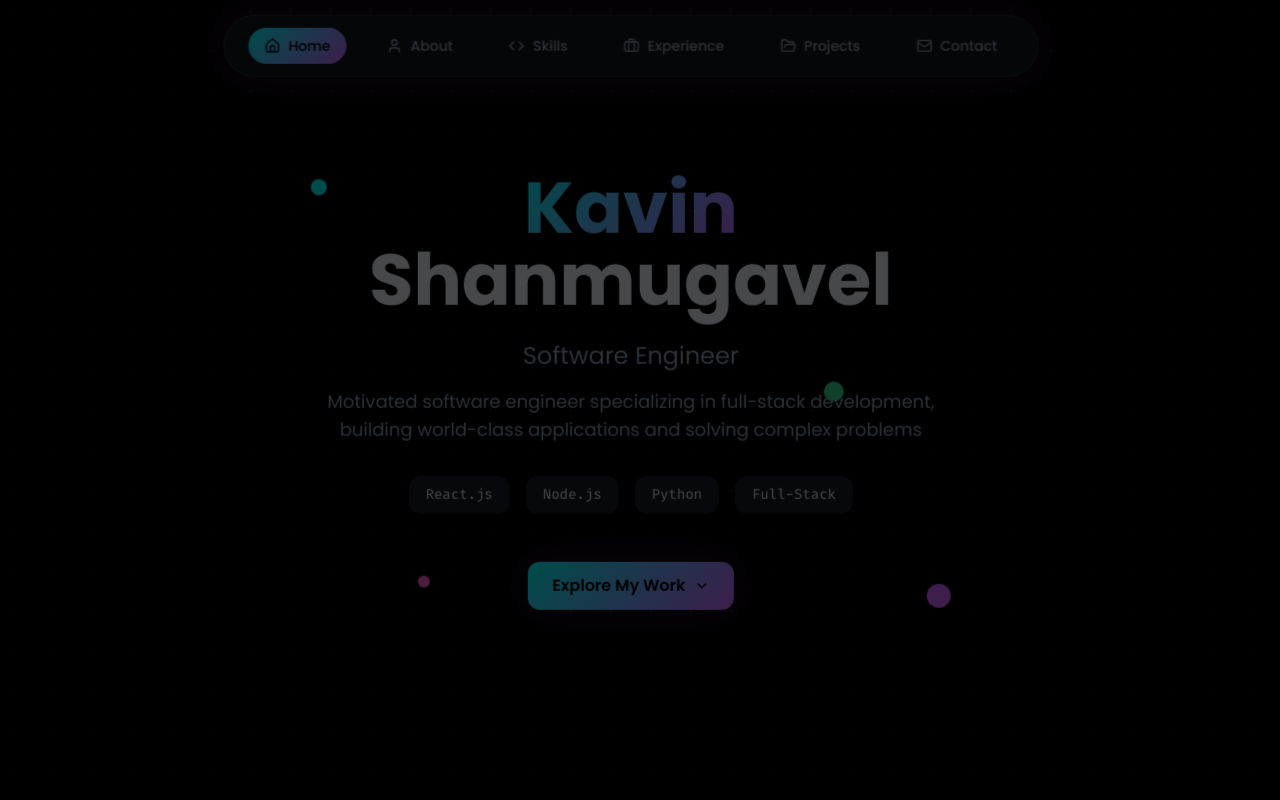
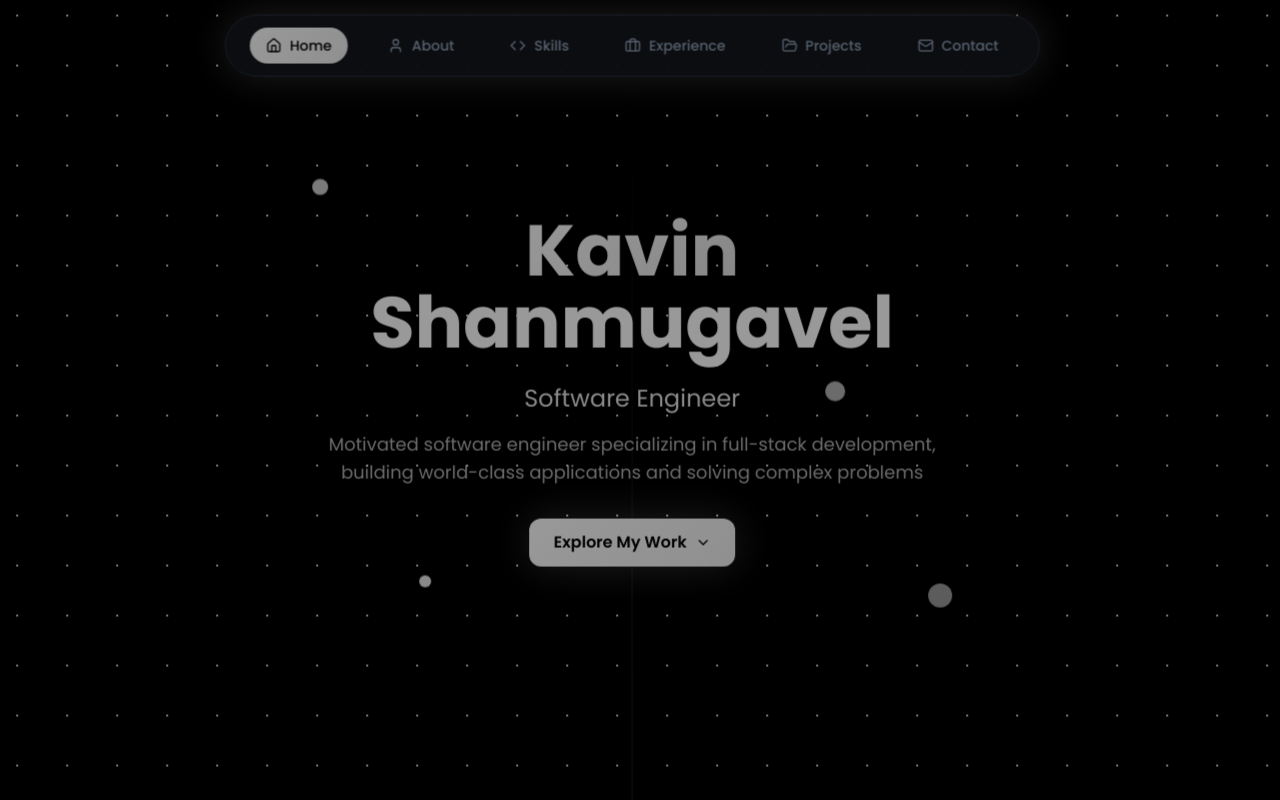
Before and after one commit to kavin2057/portfolio-7, a React (Vite) app: page / in a window 1280 px wide. Shown: the top 800 px of the page. Built offline with nearby package versions, Linux system fonts and the light colour scheme.

Commit message:
Refactor: Update styling and layout
- Set background to black and elements to bright.
- Add a connecting white line from home to footer.
- Implement neon white dots and moving pallets.
- Remove specific technologies from the home screen.
- Apply light and bright gradient to all fonts.

```diff
--- a/src/components/Contact.tsx
+++ b/src/components/Contact.tsx
@@ -84,7 +84,7 @@ const Contact = () => {
           <h2 className="text-4xl md:text-5xl font-bold mb-4">
             Get In <span className="gradient-text">Touch</span>
           </h2>
-          <p className="text-muted-foreground text-lg max-w-2xl mx-auto">
+          <p className="text-white/70 text-lg max-w-2xl mx-auto">
             Ready to collaborate on your next project? Let's build something amazing together!
           </p>
         </div>
--- a/src/components/Hero.tsx
+++ b/src/components/Hero.tsx
@@ -19,38 +19,24 @@ const Hero = () => {
           <h1 className="text-5xl md:text-7xl font-bold mb-6">
             <span className="gradient-text">Kavin</span>
             <br />
-            <span className="text-foreground">Shanmugavel</span>
+            <span className="text-white">Shanmugavel</span>
           </h1>
         </div>
 
         <div className={`transition-all duration-1000 ${isVisible ? 'animate-fade-in-up animate-delay-200' : 'opacity-0'}`}>
-          <p className="text-xl md:text-2xl text-muted-foreground mb-4">
+          <p className="text-xl md:text-2xl text-white/90 mb-4">
             Software Engineer
           </p>
-          <p className="text-lg text-muted-foreground max-w-2xl mx-auto mb-8">
+          <p className="text-lg text-white/70 max-w-2xl mx-auto mb-8">
             Motivated software engineer specializing in full-stack development, building world-class applications and solving complex problems
           </p>
         </div>
 
-        <div className={`flex flex-wrap justify-center gap-4 mb-12 transition-all duration-1000 ${isVisible ? 'animate-fade-in-up animate-delay-400' : 'opacity-0'}`}>
-          <span className="px-4 py-2 bg-card border border-primary/30 rounded-lg font-code text-sm">
-            React.js
-          </span>
-          <span className="px-4 py-2 bg-card border border-primary/30 rounded-lg font-code text-sm">
-            Node.js
-          </span>
-          <span className="px-4 py-2 bg-card border border-primary/30 rounded-lg font-code text-sm">
-            Python
-          </span>
-          <span className="px-4 py-2 bg-card border border-primary/30 rounded-lg font-code text-sm">
-            Full-Stack
-          </span>
-        </div>
 
-        <div className={`transition-all duration-1000 ${isVisible ? 'animate-fade-in-up animate-delay-500' : 'opacity-0'}`}>
+        <div className={`transition-all duration-1000 ${isVisible ? 'animate-fade-in-up animate-delay-300' : 'opacity-0'}`}>
           <button
             onClick={scrollToAbout}
-            className="group flex items-center gap-2 mx-auto px-6 py-3 bg-gradient-primary text-background font-semibold rounded-lg hover:scale-105 transition-all duration-300 glow"
+            className="group flex items-center gap-2 mx-auto px-6 py-3 bg-gradient-primary text-black font-semibold rounded-lg hover:scale-105 transition-all duration-300 glow"
           >
             Explore My Work
             <ChevronDown className="w-4 h-4 group-hover:translate-y-1 transition-transform duration-300" />
@@ -60,10 +46,10 @@ const Hero = () => {
 
       {/* Floating geometric shapes */}
       <div className="absolute inset-0 pointer-events-none">
-        <div className="absolute top-1/4 left-1/4 w-4 h-4 bg-neon-cyan rounded-full floating animate-delay-100"></div>
-        <div className="absolute top-3/4 right-1/4 w-6 h-6 bg-neon-purple rounded-full floating animate-delay-300"></div>
-        <div className="absolute bottom-1/4 left-1/3 w-3 h-3 bg-neon-pink rounded-full floating animate-delay-500"></div>
-        <div className="absolute top-1/2 right-1/3 w-5 h-5 bg-neon-green rounded-full floating animate-delay-200"></div>
+        <div className="absolute top-1/4 left-1/4 w-4 h-4 bg-white/80 rounded-full floating animate-delay-100"></div>
+        <div className="absolute top-3/4 right-1/4 w-6 h-6 bg-white/60 rounded-full floating animate-delay-300"></div>
+        <div className="absolute bottom-1/4 left-1/3 w-3 h-3 bg-white/90 rounded-full floating animate-delay-500"></div>
+        <div className="absolute top-1/2 right-1/3 w-5 h-5 bg-white/70 rounded-full floating animate-delay-200"></div>
       </div>
     </section>
   );
--- a/src/components/Projects.tsx
+++ b/src/components/Projects.tsx
@@ -71,7 +71,7 @@ const Projects = () => {
           <h2 className="text-4xl md:text-5xl font-bold mb-4">
             Featured <span className="gradient-text">Projects</span>
           </h2>
-          <p className="text-muted-foreground text-lg max-w-2xl mx-auto">
+          <p className="text-white/70 text-lg max-w-2xl mx-auto">
             A showcase of my technical expertise and problem-solving abilities
           </p>
         </div>
--- a/src/components/Skills.tsx
+++ b/src/components/Skills.tsx
@@ -33,7 +33,7 @@ const Skills = () => {
           <h2 className="text-4xl md:text-5xl font-bold mb-4">
             My <span className="gradient-text">Skills</span>
           </h2>
-          <p className="text-muted-foreground text-lg max-w-2xl mx-auto">
+          <p className="text-white/70 text-lg max-w-2xl mx-auto">
             Technologies and tools I use to bring ideas to life
           </p>
         </div>
@@ -42,14 +42,14 @@ const Skills = () => {
           {skillCategories.map((category, categoryIndex) => (
             <div
               key={category.title}
-              className={`bg-card/80 backdrop-blur-sm border border-border rounded-2xl p-8 hover:scale-[1.02] transition-all duration-500 hover:shadow-lg hover:border-primary/30 ${
+              className={`bg-black/40 backdrop-blur-sm border border-white/20 rounded-2xl p-8 hover:scale-[1.02] hover:border-white/40 hover:shadow-neon transition-all duration-500 ${
                 inView ? 'animate-scale-in' : 'opacity-0'
               }`}
               style={{ animationDelay: `${categoryIndex * 100}ms` }}
             >
               <div className="flex items-center justify-center gap-3 mb-8">
                 <div className="p-3 bg-gradient-primary rounded-xl">
-                  <category.icon className="w-8 h-8 text-background" />
+                  <category.icon className="w-8 h-8 text-black" />
                 </div>
                 <h3 className="text-2xl font-bold gradient-text">{category.title}</h3>
               </div>
@@ -58,13 +58,13 @@ const Skills = () => {
                 {category.skills.map((skill, skillIndex) => (
                   <div
                     key={skill}
-                    className={`px-4 py-3 bg-secondary/50 rounded-lg border border-border/50 hover:border-primary/30 transition-all duration-300 text-center ${
-                      inView ? 'animate-scale-in' : 'opacity-0'
-                    }`}
-                    style={{ animationDelay: `${200 + (skillIndex * 50)}ms` }}
-                  >
-                    <span className="font-medium text-foreground text-sm">{skill}</span>
-                  </div>
+                     className={`px-4 py-3 bg-black/40 backdrop-blur-sm rounded-lg border border-white/20 hover:border-white/40 hover:shadow-neon transition-all duration-300 text-center ${
+                       inView ? 'animate-scale-in' : 'opacity-0'
+                     }`}
+                     style={{ animationDelay: `${200 + (skillIndex * 50)}ms` }}
+                   >
+                     <span className="font-medium text-white text-sm">{skill}</span>
+                   </div>
                 ))}
               </div>
             </div>
--- a/src/index.css
+++ b/src/index.css
@@ -43,13 +43,13 @@
     --neon-yellow: 60 100% 50%;
 
     /* Gradients */
-    --gradient-primary: linear-gradient(135deg, hsl(180 100% 50%), hsl(280 100% 70%));
-    --gradient-secondary: linear-gradient(135deg, hsl(158 64% 52%), hsl(320 100% 70%));
-    --gradient-bg: linear-gradient(135deg, hsl(220 27% 8%), hsl(220 20% 12%));
+    --gradient-primary: linear-gradient(135deg, #ffffff, #f0f0f0);
+    --gradient-secondary: linear-gradient(135deg, #f0f0f0, #ffffff);
+    --gradient-bg: linear-gradient(135deg, #000000, #111111);
 
     /* Shadows */
-    --shadow-neon: 0 0 20px hsl(180 100% 50% / 0.3), 0 0 40px hsl(180 100% 50% / 0.1);
-    --shadow-glow: 0 0 40px hsl(280 100% 70% / 0.2);
+    --shadow-neon: 0 0 20px rgba(255, 255, 255, 0.3), 0 0 40px rgba(255, 255, 255, 0.1);
+    --shadow-glow: 0 0 40px rgba(255, 255, 255, 0.2);
 
     --radius: 0.75rem;
   }
@@ -99,19 +99,36 @@
 @layer components {
   /* Gradient Text Effect */
   .gradient-text {
-    background: var(--gradient-primary);
+    background: linear-gradient(135deg, #ffffff, #f0f0f0, #e0e0e0);
     -webkit-background-clip: text;
     -webkit-text-fill-color: transparent;
     background-clip: text;
     font-weight: 700;
   }
 
+  /* Connecting Line */
+  .connecting-line {
+    position: relative;
+  }
+
+  .connecting-line::before {
+    content: '';
+    position: absolute;
+    left: 50%;
+    top: 0;
+    bottom: 0;
+    width: 2px;
+    background: linear-gradient(180deg, transparent, rgba(255, 255, 255, 0.3), transparent);
+    transform: translateX(-50%);
+    z-index: 1;
+  }
+
   /* Moving Dots Background */
   .dots-background {
-    background-image: radial-gradient(circle, #222 1px, transparent 1px);
-    background-size: 40px 40px;
-    animation: dots-move 30s linear infinite;
-    opacity: 0.3;
+    background-image: radial-gradient(circle, rgba(255, 255, 255, 0.8) 1px, transparent 1px);
+    background-size: 50px 50px;
+    animation: dots-move 25s linear infinite;
+    opacity: 0.6;
   }
 
   /* Gradient Backgrounds */
--- a/src/pages/Index.tsx
+++ b/src/pages/Index.tsx
@@ -8,7 +8,8 @@ import Navigation from '@/components/Navigation';
 
 const Index = () => {
   return (
-    <div className="min-h-screen bg-background dots-background">
+    <div className="min-h-screen bg-black dots-background relative">
+      <div className="connecting-line">
         <Navigation />
       <Hero />
       <About />
@@ -18,16 +19,17 @@ const Index = () => {
       <Contact />
 
         {/* Footer */}
-      <footer className="py-8 px-6 border-t border-border bg-card/50">
+        <footer className="py-8 px-6 border-t border-white/20 bg-black/80 relative z-10">
           <div className="max-w-6xl mx-auto text-center">
-          <p className="text-muted-foreground">
+            <p className="text-white/80">
               © 2024 Kavin Shanmugavel. Built with React, TypeScript & Tailwind CSS.
             </p>
-          <p className="text-sm text-muted-foreground mt-2">
-            Designed with <span className="text-neon-pink">♥</span> for the modern web
+            <p className="text-sm text-white/60 mt-2">
+              Designed with <span className="text-white">♥</span> for the modern web
             </p>
           </div>
         </footer>
+      </div>
     </div>
   );
 };
```
Lines whose indentation alone changed are shown as unchanged.
